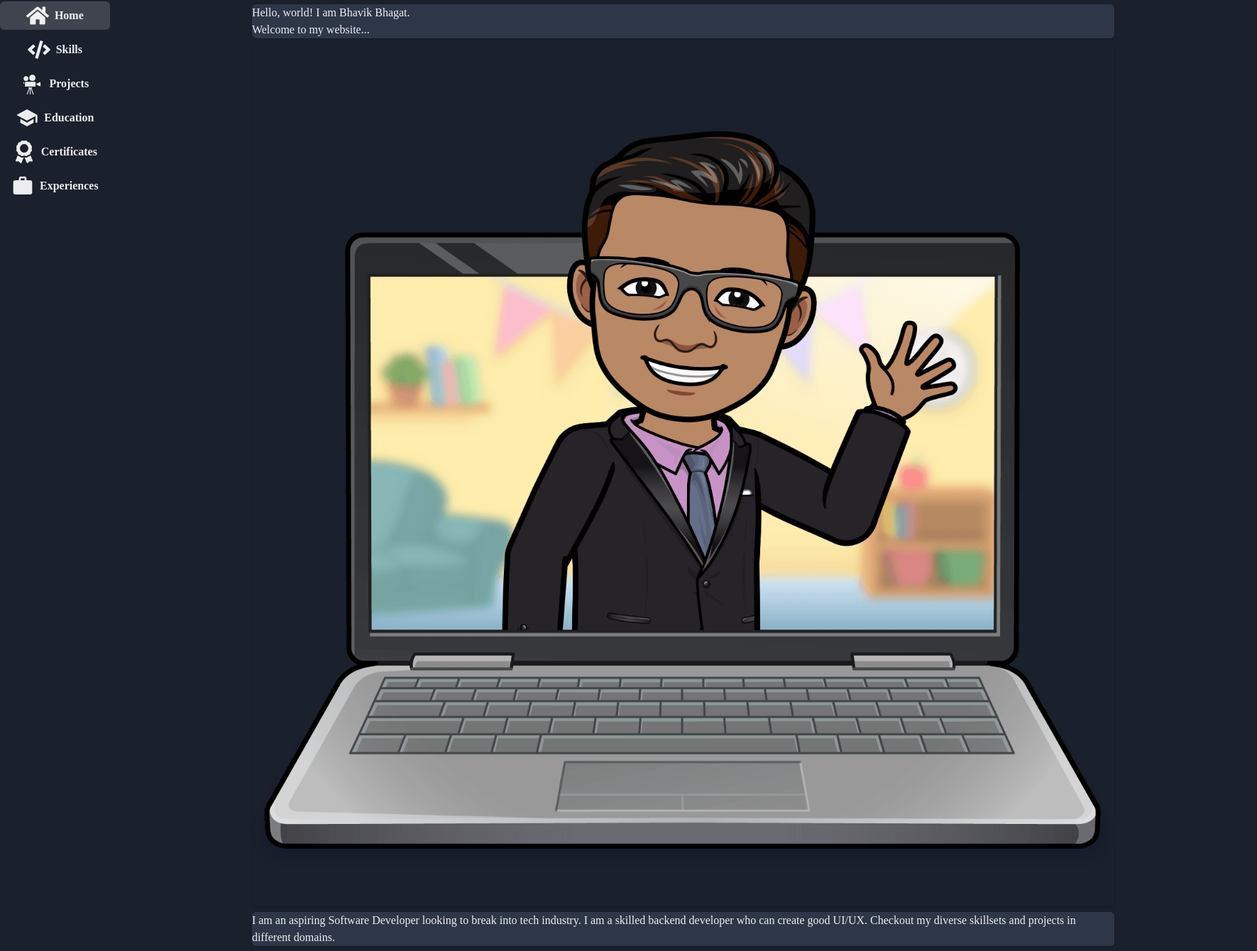
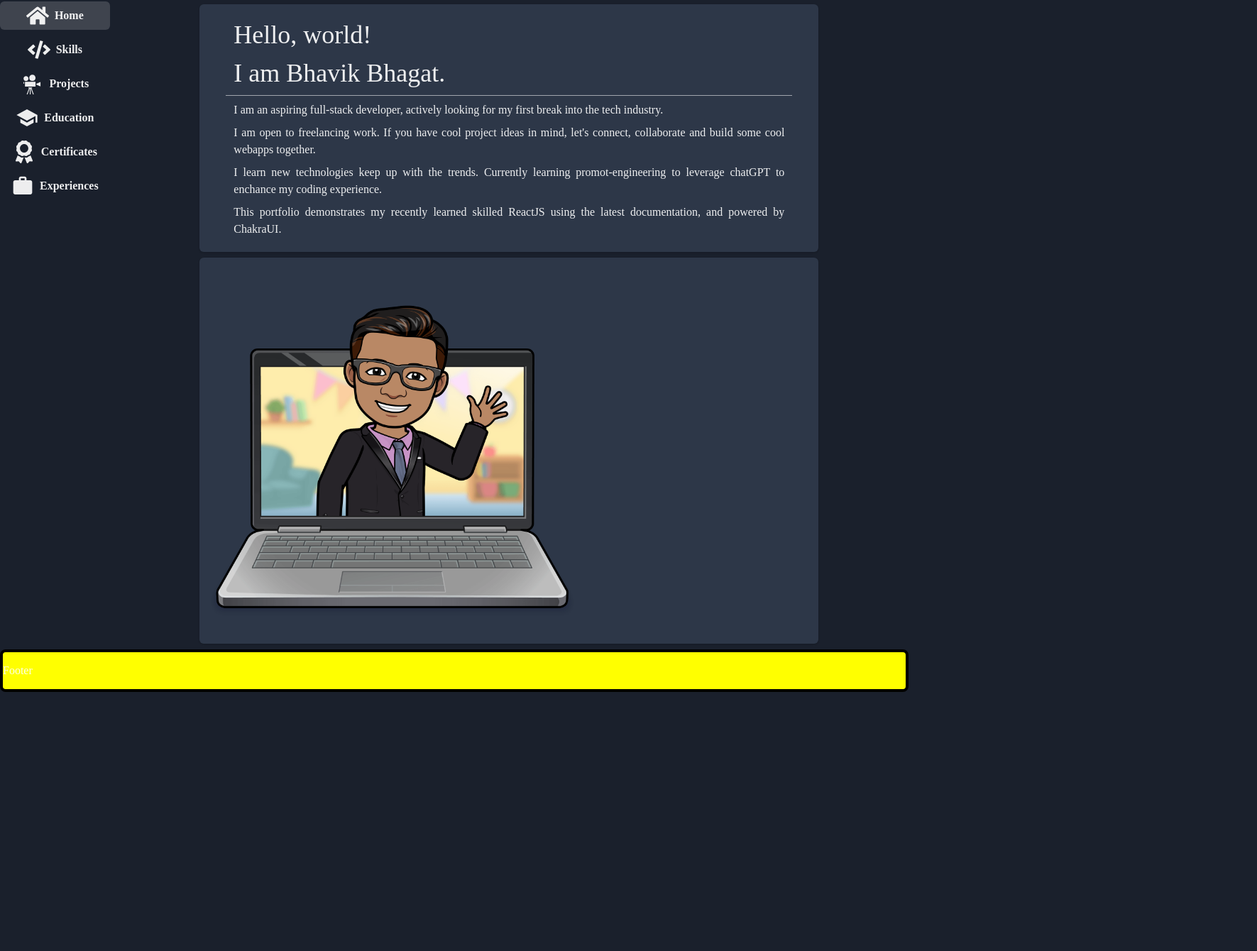
Before and after one commit to bhavik-knight/portfolio-chakra, a React (Vite) app in the folder react/frontend/: page / in a window 1280 px wide. Shown: the part 66-1406 px from the top of the page at 71% size, 1771 px wide, since content can reach past the window. After the commit the page ends 1041 px from the top, so only its background shows below. Built offline with nearby package versions, Linux system fonts and the light colour scheme.

Commit message:
completed skills page

```diff
--- a/react/frontend/src/App.css
+++ b/react/frontend/src/App.css
@@ -23,7 +23,7 @@
 
 .footer {
     position: absolute;
-    margin-top: auto;
+    /* margin-top: auto; */
     left: 0;
     right: 0;
     bottom: 0;
--- a/react/frontend/src/App.jsx
+++ b/react/frontend/src/App.jsx
@@ -18,7 +18,7 @@ function App() {
   // color mode toggle; check the local storage on each color mode change
   const { colorMode, toggleColorMode } = useColorMode()
   useEffect(() => {
-    console.log(`check the local storage: ${JSON.stringify(localStorage)}`)
+    // console.log(`check the local storage: ${JSON.stringify(localStorage)}`)
   }, [colorMode])
 
   // pages in the portfolio
@@ -105,6 +105,7 @@ function App() {
           as="main"
           px={{ base: 0, lg: "4px" }}
           width="70%"
+          minH="fit-content"
           mx="auto"
           justify="center"
         >
--- a/react/frontend/src/components/Home.jsx
+++ b/react/frontend/src/components/Home.jsx
@@ -1,38 +1,57 @@
-import { Heading, Text, Textarea } from "@chakra-ui/react"
-import { Stack, Container, Flex, Divider, Spacer, Button } from "@chakra-ui/react"
+import { Heading, Text, Image } from "@chakra-ui/react"
+import { Stack, Container, Flex, Center } from "@chakra-ui/react"
+import { Divider, Spacer, Button } from "@chakra-ui/react"
 import { Card, CardHeader, CardFooter, CardBody } from "@chakra-ui/react"
 
 function Home() {
     return (
-        <Stack p={2} width="100%"
+        <Stack
+            p={2}
+            gap={2}
+            // m={2}
+            width="100%"
         // bg="lightblue"
+        // border="2px solid"
         >
-            <Card as="section">
-                <Text>
-                    Hello, world! I am Bhavik Bhagat.
+            <Card as="section" p={4}>
+                <Text
+                    px={8}
+                    fontSize={{ base: "md", md: "lg", lg: "4xl" }}
+                >
+                    Hello, world!<br /> I am Bhavik Bhagat.
                 </Text>
-                <Text>
-                    Welcome to my website...
-                </Text>
+
+                <Divider mx="auto" width="95%" my={1} />
+
+                <Stack px={8} py={1} textAlign="justify">
+                    <Text>
+                        I am an aspiring full-stack developer, actively looking for my first break into the tech industry.
+
+                    </Text>
+                    <Text as="section">
+                        I am open to freelancing work. If you have cool project ideas in mind, let's connect,
+                        collaborate and build some cool webapps together.
+                    </Text>
+
+                    <Text as="section">
+                        I learn new technologies keep up with the trends. Currently learning promot-engineering to leverage chatGPT to enchance my coding experience.
+                    </Text>
+
+                    <Text as="section">
+                        This portfolio demonstrates my recently learned skilled ReactJS using the latest documentation, and powered by ChakraUI.
+                    </Text>
+                </Stack>
+
             </Card>
-            <Card bgColor="transparent">
-                <embed src="./logos/bhavik_sticker.png" />
+
+            <Card as="section" p={4}>
+                <Flex boxSize={{ base: "sm", md: "md", lg: "lg" }}>
+                    <Image src="./logos/bhavik_sticker.png" />
+                </Flex>
+
+
             </Card>
-            <Card as="section">
-                <Text>
-                    I am an aspiring Software Developer looking to break into tech industry. I am a skilled backend developer who can create good UI/UX. Checkout my diverse skillsets and projects in different domains.
-                </Text>
-            </Card>
-            <Card as="section">
-                <Text>
-                    I keep learning new technologies to stay up-to-date with the trends. This portfolio demonstrates my recently learned skilled ReactJS using the latest documentation released in March, 2023, powered by Chakra UI.
-                </Text>
-            </Card>
-            <Card>
-                <Text>
-                    I am open to freelancing work. If you have cool project ideas in mind, lets connect, collaborate and build some cool Software together.
-                </Text>
-            </Card>
+
         </Stack >
     )
 }
--- a/react/frontend/src/components/Skills.jsx
+++ b/react/frontend/src/components/Skills.jsx
@@ -2,7 +2,7 @@ import { nanoid } from "nanoid"
 import { useState, useEffect } from "react"
 import { useBoolean } from "@chakra-ui/react"
 import { Heading, Text, UnorderedList } from "@chakra-ui/react"
-import { Flex, Container } from "@chakra-ui/react"
+import { Flex, Center, Container } from "@chakra-ui/react"
 import { Card, CardHeader, CardFooter, CardBody } from "@chakra-ui/react"
 import { Button, Tag } from "@chakra-ui/react"
 import { Stack, VStack, HStack } from "@chakra-ui/react"
@@ -35,6 +35,7 @@ function Skills() {
     return (
         <Stack
             p={2}
+            gap={2}
             width="100%"
         // m={2}
         // bg="lightblue"
@@ -50,12 +51,16 @@ function Skills() {
                         <ListItem>
                             I am a Pythonist who is passionate about Artificial Intelligence, having a thorough foundation in Mathematics.
                         </ListItem>
-                        <ListItem>My dominant skills are in the following two domains of Computer Science.
+                        <ListItem>
+                            In a full-stack environment, my dominant skills are in the backend development, but I can also make good UI/UX as a frontend developer.
+                        </ListItem>
+                        <ListItem>
+                            I can setup docker containers and host the website using PaaS like Heroku, Netlify or configure IaaS like AWS - EC2.
                         </ListItem>
                     </List>
                 </CardBody>
-                <Divider className="divider" width="95%" mx="auto" my={1} />
-                <CardFooter my={0} as={Stack}>
+                {/* <Divider className="divider" width="95%" mx="auto" my={1} /> */}
+                <CardFooter my={0} as={Stack} display="none">
                     <Flex justifyContent={{ base: "center", lg: "space-evenly" }} direction={{ base: "column", lg: "row" }}>
                         <Button
                             variant="ghost"
@@ -173,30 +178,42 @@ function Skills() {
                         </ListItem>
                         <ListItem>
 
-                            In Artificial Intelligence, I learned First Order Logic (FOL) which in addition to the facts, can express object, relations and functions.
+                            In Artificial Intelligence, I learned First Order Logic (FOL), which in addition to the facts, can express object, relations and functions.
                         </ListItem>
                         <ListItem>
-                            To perform the CRUD Operations on the databases, we use SQL. Thus, concetually I have knowledge of all programming paradigms.
+                            To perform the CRUD Operations on the databases, I use SQL. Thus, conceptually I have knowledge of all programming paradigms.
                         </ListItem>
                     </UnorderedList>
                 </CardBody>
+
                 <Divider mx="auto" width="95%" my={1} />
-                <CardFooter as={Stack} direction={{ base: "column", lg: "row" }} justifyContent="center">
-                    <List>
-                        <ListItem as="strong" textDecoration="underline">Imperative</ListItem>
+
+                <CardFooter
+                    as={Stack}
+                    direction={{ base: "column", lg: "row" }}
+                    justifyContent={{ base: "center", md: "space-evenly" }}
+                >
+                    <Card p={1} width="25%" textAlign="center" _hover={{ boxShadow: "1px 1px 2px" }} >
+                        <CardHeader pb={0} textDecoration="underline">Imperative</CardHeader>
+                        <CardBody as={List}>
                             <ListItem>Procedural</ListItem>
                             <ListItem>Object Oriented</ListItem>
                             <ListItem>Structural</ListItem>
-                    </List>
-                    <Divider orientation="vertical" />
-                    <List>
-                        <ListItem as="strong" textDecoration="underline">Declarative</ListItem>
+                        </CardBody>
+                    </Card>
+
+                    <Divider orientation={{ base: "horizontal", md: "vertical" }} />
+
+                    <Card p={1} width="25%" textAlign="center" _hover={{ boxShadow: "1px 1px 2px" }} colorScheme="whiteAlpha">
+                        <CardHeader pb={0} textDecoration="underline">Declarative</CardHeader>
+                        <CardBody as={List}>
                             <ListItem>Functional</ListItem>
                             <ListItem>Logical</ListItem>
                             <ListItem>Database</ListItem>
-                    </List>
+                        </CardBody>
+                    </Card>
                 </CardFooter>
-            </Card>
+            </Card >
         </Stack >
     )
 }
```
Lines whose indentation alone changed are shown as unchanged.
